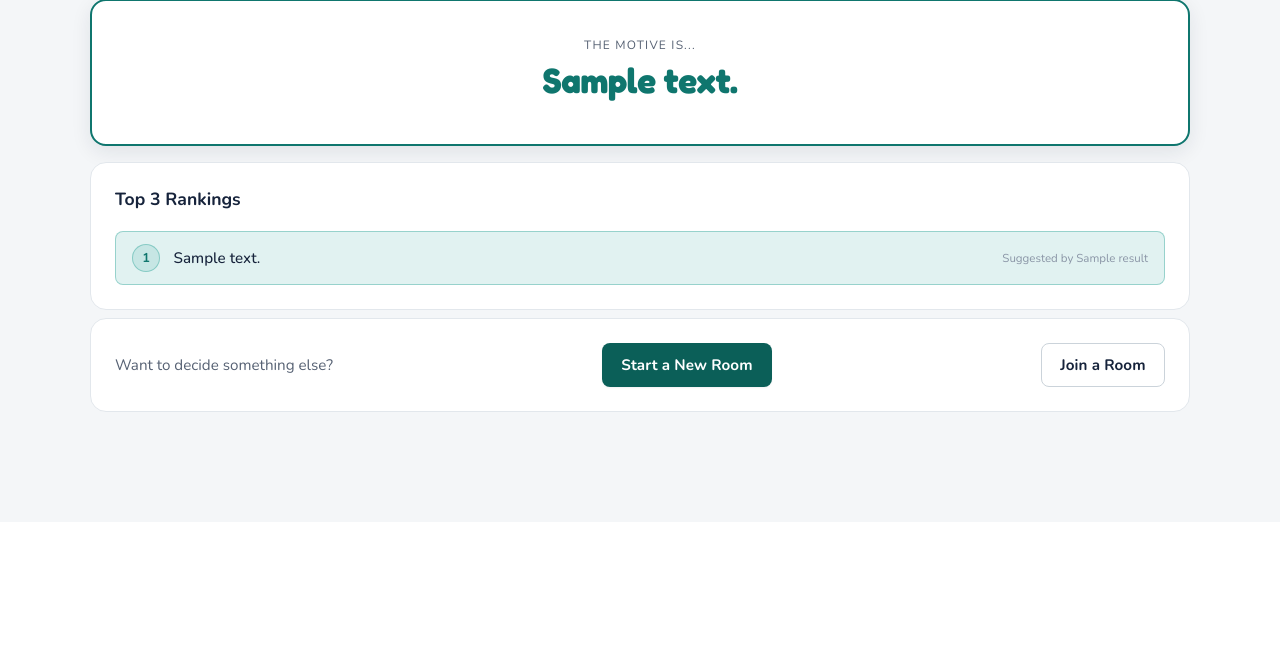
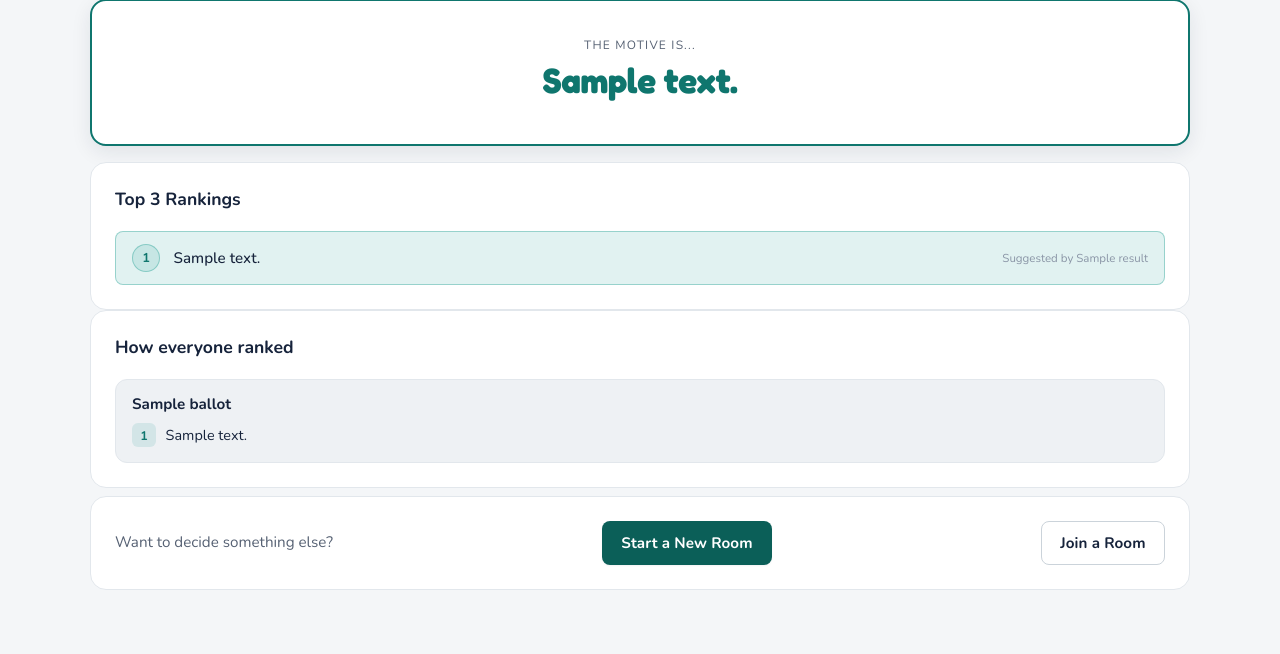
Before and after one commit to scolin123/WhatsTheMotive, a Flask app: template templates/results.html in a window 1280 px wide. Shown: the part 278-932 px from the top of the page. Before the commit the page ends 690 px from the top, so only its background shows below. Run offline with Flask 3, Linux system fonts and the light colour scheme; the template is opened without the code that fills it: most values are stand-ins (such as "Sample title", 1, 10 or a date in 2020); parts of the project's set-up code (start-up, migrations or seed data) failed here and were passed over.

Commit message:
View everyones votes

```diff
--- a/app.py
+++ b/app.py
@@ -35,6 +35,7 @@ from services.voting_service import (
     save_vote,
     get_vote_by_participant,
     get_voters,
+    get_ballots,
     has_everyone_voted,
     calculate_results,
 )
@@ -118,6 +119,9 @@ def create_room_submit():
     if room_mode not in ("open", "preset"):
         room_mode = "open"
     res_anon = request.form.get("results_anonymous") == "on"
+    # Only meaningful for the ranking (Borda) method — the checkbox is hidden
+    # for elimination, but guard here too so a stray value can't sneak through.
+    reveal_rankings = request.form.get("reveal_rankings") == "on" and voting_method == "borda"
 
     host_lat = host_lng = None
     raw_lat  = request.form.get("host_lat", "").strip()
@@ -170,6 +174,7 @@ def create_room_submit():
             results_anonymous=res_anon,
             voting_method=voting_method,
             room_mode=room_mode,
+            reveal_rankings=reveal_rankings,
             host_lat=host_lat,
             host_lng=host_lng,
         )
@@ -643,6 +648,10 @@ def results_page(code: str):
     voters      = get_voters(room["id"])
     participants = get_participants(room["id"])
 
+    # Optional per-voter ballot reveal — only for the ranking (Borda) method.
+    show_rankings = bool(room.get("reveal_rankings")) and voting_method == "borda"
+    ballots = get_ballots(room["id"], suggestions) if show_rankings else []
+
     return render_template(
         "results.html",
         room=room,
@@ -652,6 +661,7 @@ def results_page(code: str):
         voters_count=len(voters),
         participants_count=len(participants),
         voting_method=voting_method,
+        ballots=ballots,
     )
 
 
--- a/services/room_service.py
+++ b/services/room_service.py
@@ -41,6 +41,7 @@ def create_room(
     results_anonymous: bool = True,
     voting_method: str = "borda",
     room_mode: str = "open",
+    reveal_rankings: bool = False,
     host_lat: float | None = None,
     host_lng: float | None = None,
 ) -> dict:
@@ -74,6 +75,7 @@ def create_room(
         "results_anonymous":      results_anonymous,
         "voting_method":          voting_method,
         "room_mode":              room_mode,
+        "reveal_rankings":        reveal_rankings,
     }
     if host_lat is not None and host_lng is not None:
         room_data["host_lat"] = host_lat
--- a/static/css/style.css
+++ b/static/css/style.css
@@ -1505,6 +1505,54 @@ input[type="checkbox"] {
   color:     var(--text-faint);
 }
 
+/* ── Ballot reveal (how everyone ranked) ────────────────────── */
+.ballots {
+  list-style:     none;
+  display:        flex;
+  flex-direction: column;
+  gap:            0.75rem;
+}
+.ballot {
+  padding:       0.9rem 1rem;
+  background:    var(--bg-card-alt);
+  border:        1px solid var(--border);
+  border-radius: var(--radius);
+}
+.ballot__voter {
+  display:       block;
+  font-weight:   700;
+  font-size:     0.95rem;
+  color:         var(--text);
+  margin-bottom: 0.55rem;
+}
+.ballot__order {
+  list-style:     none;
+  display:        flex;
+  flex-direction: column;
+  gap:            0.3rem;
+}
+.ballot__item {
+  display:     flex;
+  align-items: center;
+  gap:         0.6rem;
+  font-size:   0.9rem;
+}
+.ballot__rank {
+  display:         inline-flex;
+  align-items:     center;
+  justify-content: center;
+  width:           1.5rem;
+  height:          1.5rem;
+  flex-shrink:     0;
+  border-radius:   var(--radius-xs);
+  background:      var(--accent-subtle);
+  color:           var(--accent);
+  font-weight:     700;
+  font-size:       0.78rem;
+  font-variant-numeric: tabular-nums;
+}
+.ballot__text { color: var(--text); }
+
 /* ── Responsive ─────────────────────────────────────────────── */
 @media (max-width: 800px) {
   .voting-hero,
--- a/templates/results.html
+++ b/templates/results.html
@@ -62,6 +62,28 @@
         {% endif %}
     </div>
 
+    {# ── How everyone ranked (optional, ranking method only) ──────── #}
+    {% if ballots %}
+    <div class="panel">
+      <h2 class="panel-title">How everyone ranked</h2>
+      <ul class="ballots">
+        {% for b in ballots %}
+        <li class="ballot">
+          <span class="ballot__voter">{{ b.participant_name }}</span>
+          <ol class="ballot__order">
+            {% for item in b.ranking %}
+              <li class="ballot__item">
+                <span class="ballot__rank">{{ item.rank }}</span>
+                <span class="ballot__text">{{ item.text }}</span>
+              </li>
+            {% endfor %}
+          </ol>
+        </li>
+        {% endfor %}
+      </ul>
+    </div>
+    {% endif %}
+
     {# ── Play again ───────────────────────────────────────────────── #}
     <div class="lobby-action">
       <div class="action-card">
```
Also changed, not shown: services/voting_service.py (+49 -0 lines), templates/create_room.html (+26 -0 lines).
